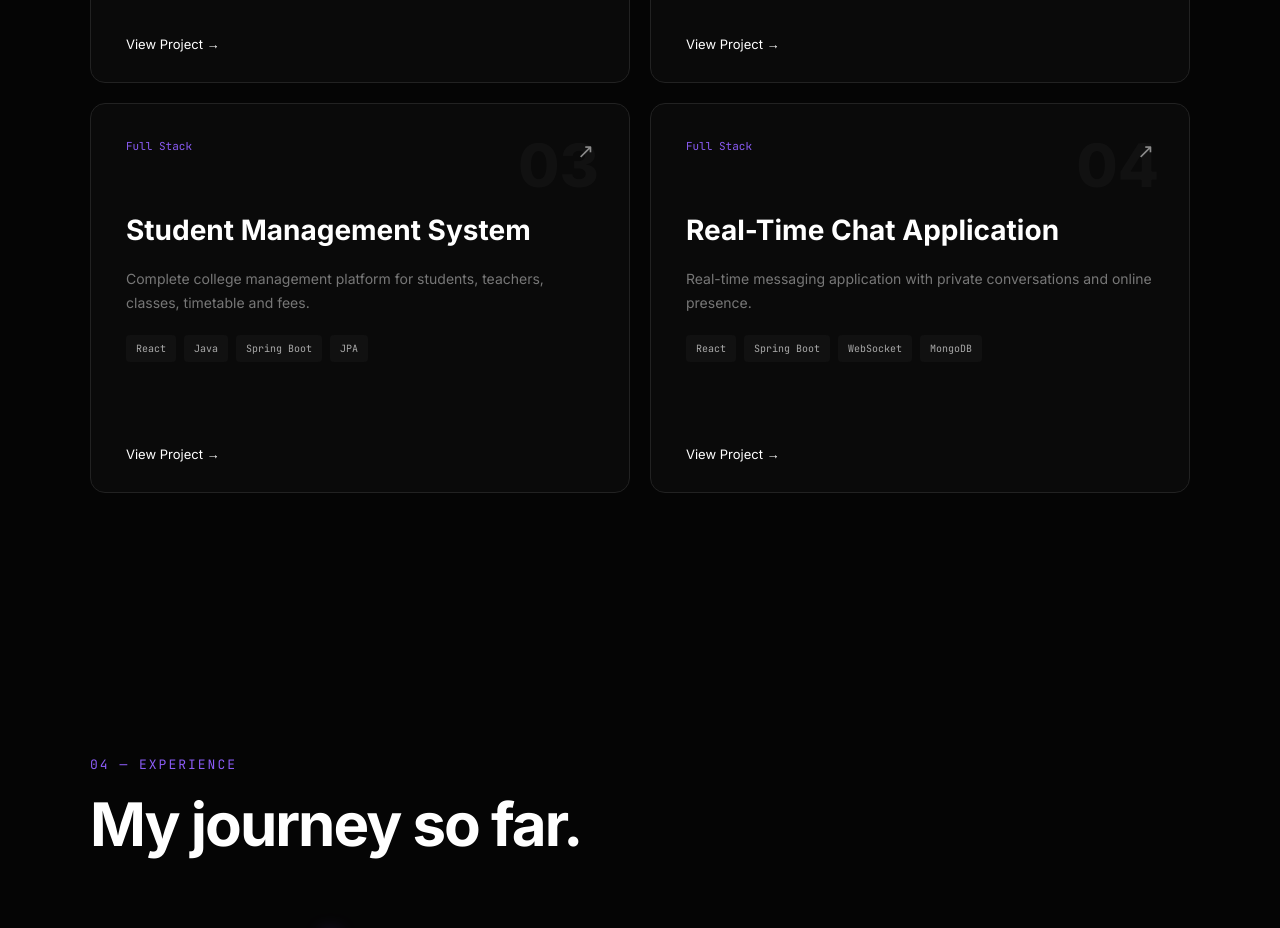
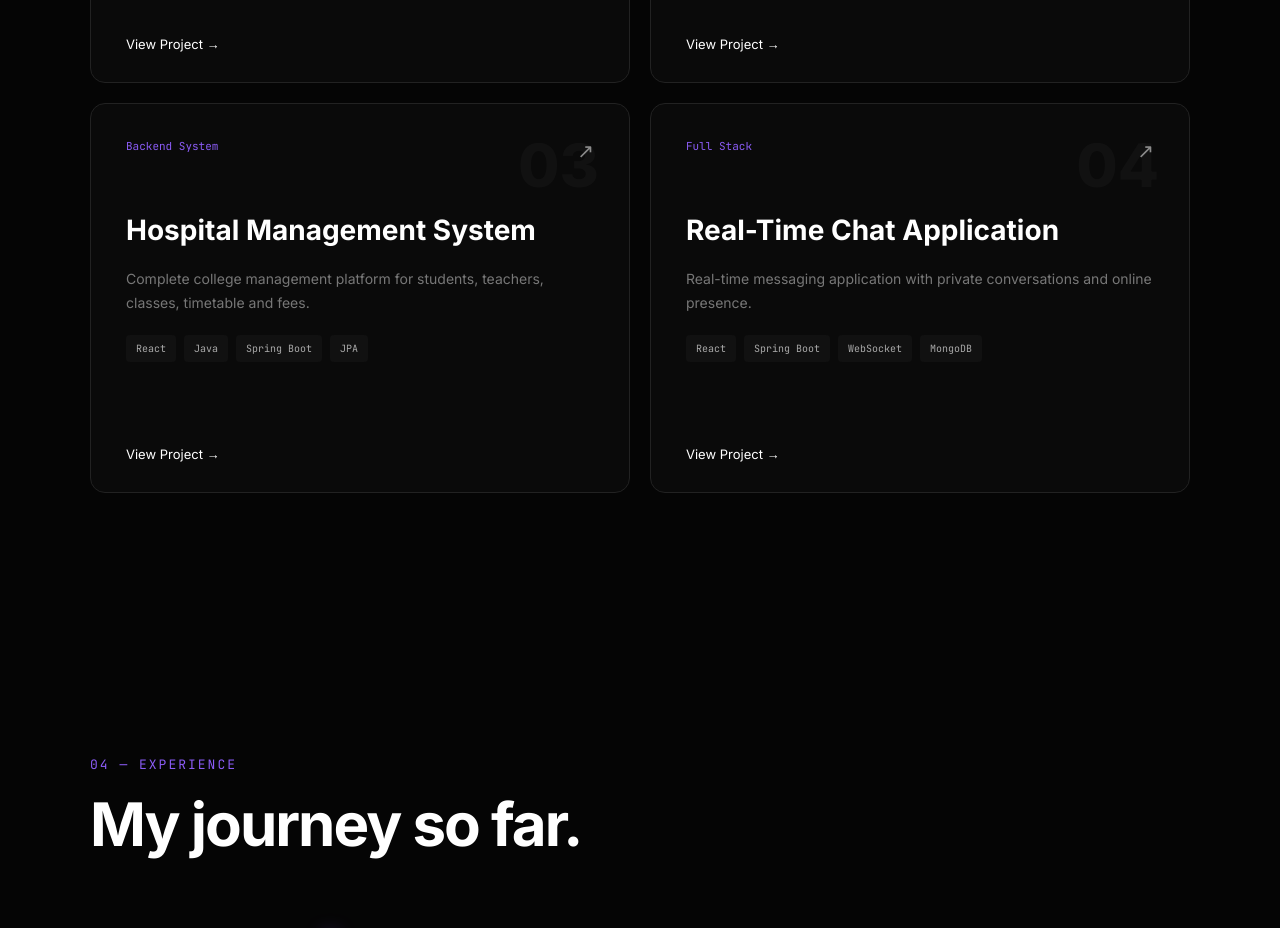
Before and after one commit to S-ourabh17/Protfolio, a React (Vite) app in the folder fronted/: page / in a window 1280 px wide. Shown: the part 3380-4308 px from the top of the page. Built offline with nearby package versions, Linux system fonts and the light colour scheme.

Commit message:
Project Title Change

```diff
--- a/fronted/src/App.jsx
+++ b/fronted/src/App.jsx
@@ -21,8 +21,8 @@ const projects = [
         demo: "#",
     },
     {
-        title: "Student Management System",
-        category: "Full Stack",
+        title: "Hospital Management System",
+        category: "Backend System",
         description:
             "Complete college management platform for students, teachers, classes, timetable and fees.",
         tech: ["React", "Java", "Spring Boot", "JPA"],
```
